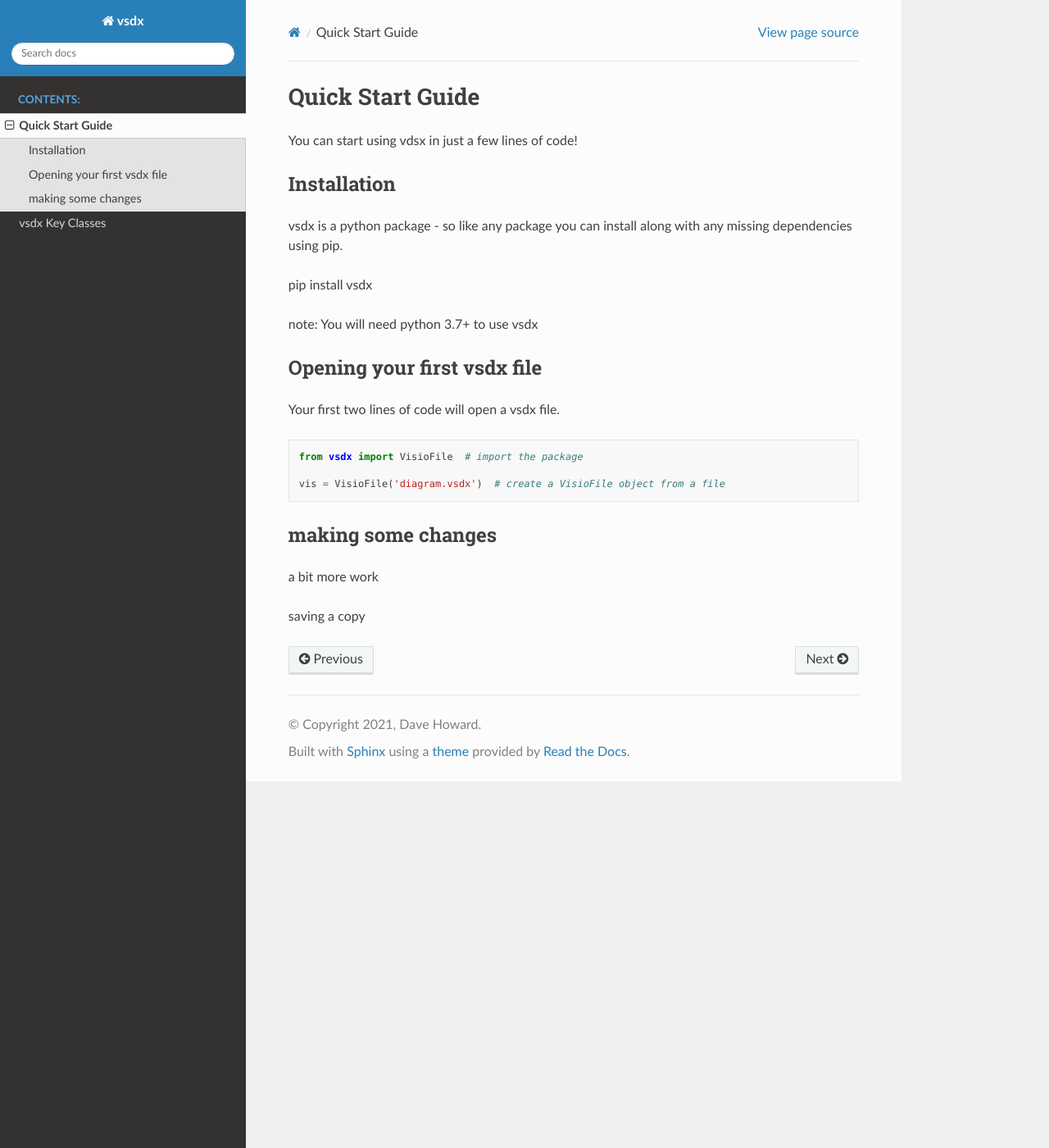
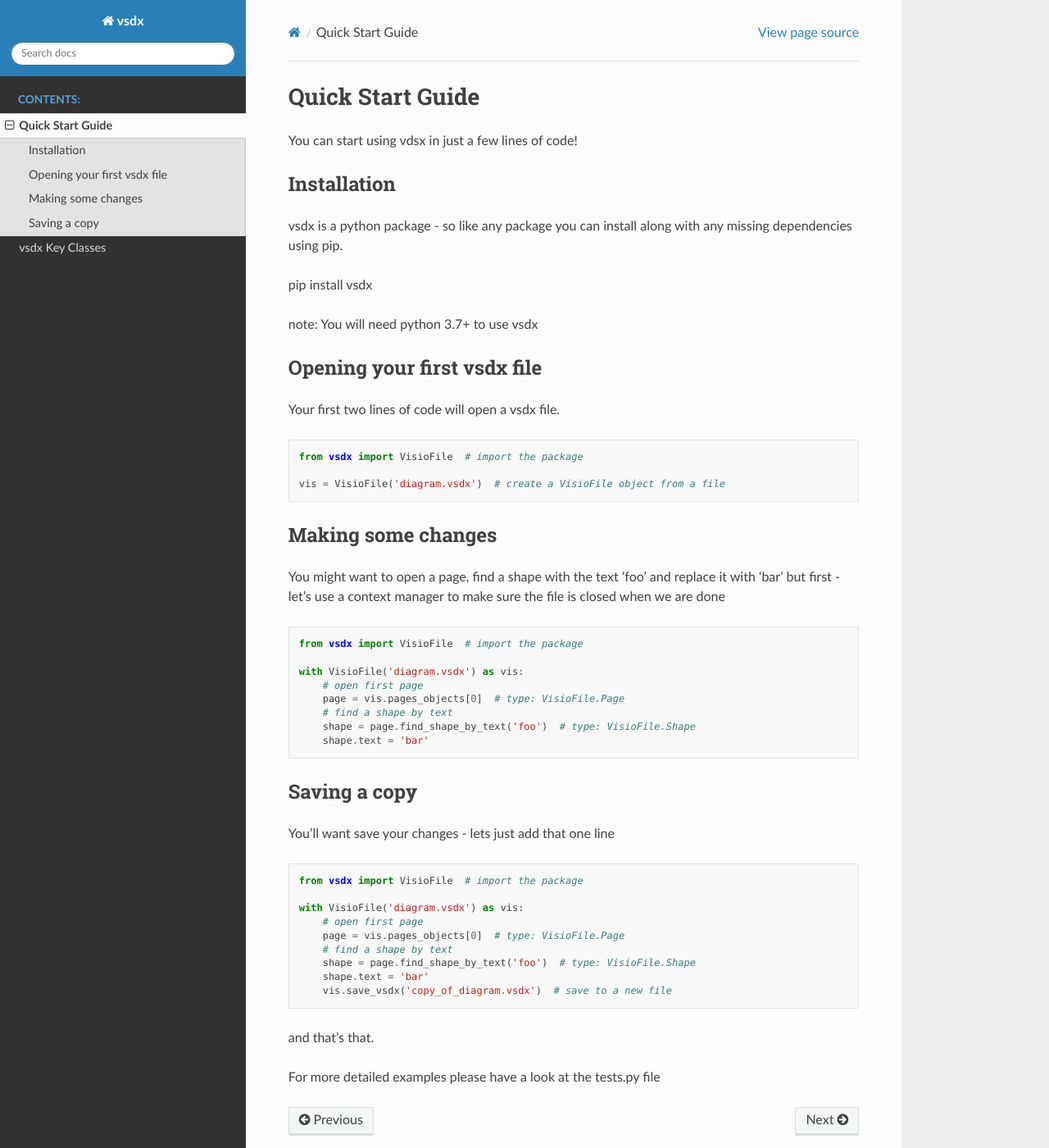
Before and after one commit to dave-howard/vsdx, a Sphinx documentation site: the page built from docs/quickstart.rst, in a window 1280 px wide and 1400 px high. Shown: the whole window at 82% size. Built offline with Sphinx 7.4.7 and the Read the Docs theme 2.0.0, drawn with Linux system fonts in a browser that asks for light colours.

Commit message:
Updates to docs, quickstart in particular DocString added to remove_page_by_index()

```diff
--- a/docs/classes.rst
+++ b/docs/classes.rst
@@ -8,7 +8,7 @@ vsdx.VisioFile
 --------------
 
 .. autoclass:: vsdx.VisioFile
-   :members: apply_text_context, jinja_render_vsdx, save_vsdx
+   :members: apply_text_context, jinja_render_vsdx, remove_page_by_index, save_vsdx
    :special-members: __init__
 
 vsdx.VisioFile.Page
--- a/docs/quickstart.rst
+++ b/docs/quickstart.rst
@@ -23,10 +23,40 @@ Your first two lines of code will open a vsdx file.
 
    vis = VisioFile('diagram.vsdx')  # create a VisioFile object from a file
 
-making some changes
+
+Making some changes
 -------------------
+You might want to open a page, find a shape with the text 'foo' and replace it with 'bar'
+but first - let's use a context manager to make sure the file is closed when we are done
 
-a bit more work
+.. code-block:: python
+
+    from vsdx import VisioFile  # import the package
+
+    with VisioFile('diagram.vsdx') as vis:
+        # open first page
+        page = vis.pages_objects[0]  # type: VisioFile.Page
+        # find a shape by text
+        shape = page.find_shape_by_text('foo')  # type: VisioFile.Shape
+        shape.text = 'bar'
 
 
-saving a copy
+Saving a copy
+-------------
+You'll want save your changes - lets just add that one line
+
+.. code-block:: python
+
+    from vsdx import VisioFile  # import the package
+
+    with VisioFile('diagram.vsdx') as vis:
+        # open first page
+        page = vis.pages_objects[0]  # type: VisioFile.Page
+        # find a shape by text
+        shape = page.find_shape_by_text('foo')  # type: VisioFile.Shape
+        shape.text = 'bar'
+        vis.save_vsdx('copy_of_diagram.vsdx')  # save to a new file
+
+and that's that.
+
+For more detailed examples please have a look at the tests.py file
--- a/vsdx/__init__.py
+++ b/vsdx/__init__.py
@@ -164,6 +164,12 @@ class VisioFile:
                 return p
 
     def remove_page_by_index(self, index: int):
+        """Remove zero-based nth page from VisioFile object
+
+        Args:
+            index (int): zero-based index
+
+        """
         # remove Page element from pages.xml file - zero based index
         # todo:  similar function by page id, and by page title
         page = self.pages_xml.find(f"{namespace}Page[{index+1}]")
```
